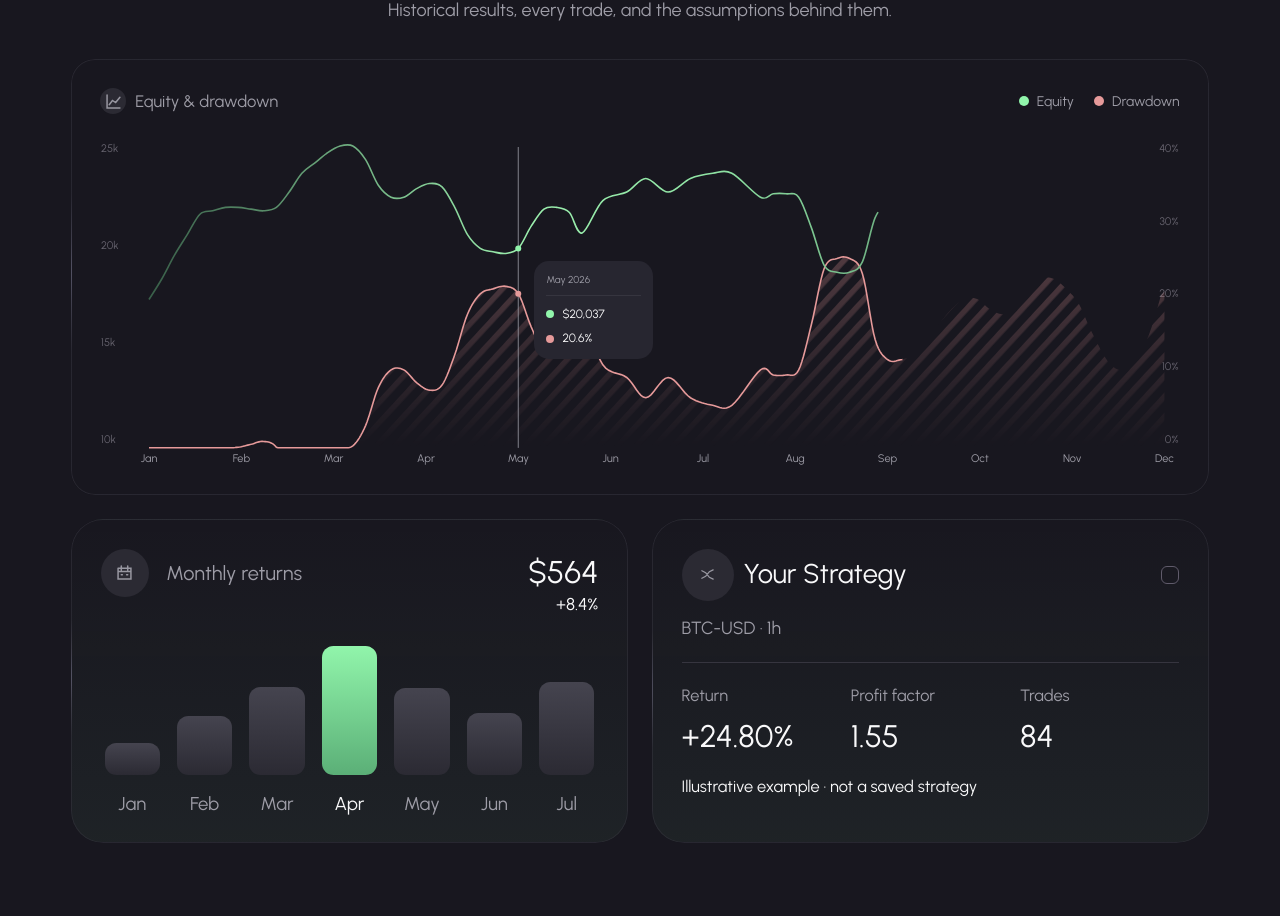
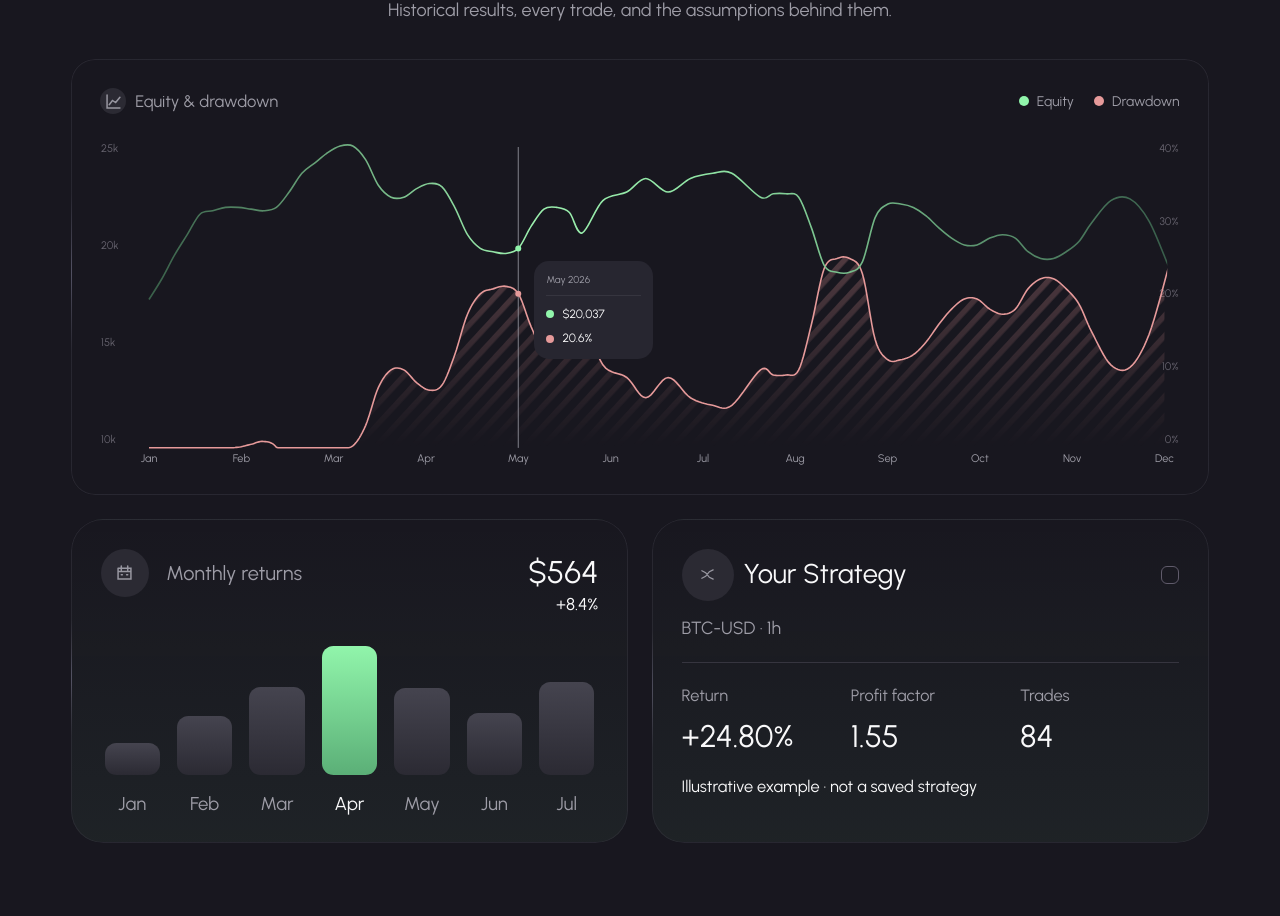
Before and after one commit to LukasDufek28/Testify, a React (Vite) app: page / in a window 1280 px wide. Shown: the part 1035-1951 px from the top of the page. Built offline with nearby package versions, Linux system fonts and the light colour scheme.

Commit message:
Keep complete equity curves visible at every responsive scale

```diff
--- a/src/ResponsiveEquity.tsx
+++ b/src/ResponsiveEquity.tsx
@@ -1,5 +1,5 @@
 import {getDisplayTimezone} from './RunDefaults';
-import { motion, useMotionTemplate, useReducedMotion, useSpring } from "motion/react";
+import { motion, useInView, useMotionTemplate, useReducedMotion, useSpring } from "motion/react";
 import GraphNumber from "./GraphNumber";
 import useCardTilt from './useCardTilt';
 import { useEffect, useId, useMemo, useRef, useState } from "react";
@@ -23,6 +23,7 @@ function pathY(path: SVGPathElement, x: number) {
 export default function ResponsiveEquity({ run, className = "" }: { run?: Run; className?: string }) {
   const tilt=useCardTilt();
   const root = useRef<HTMLDivElement>(null);
+  const inView = useInView(root, {once:true,amount:.1});
   const equityPath = useRef<SVGPathElement>(null);
   const lossPath = useRef<SVGPathElement>(null);
   const id = useId().replaceAll(":", "");
@@ -115,13 +116,20 @@ export default function ResponsiveEquity({ run, className = "" }: { run?: Run; c
           <linearGradient id={`${id}-equity`} x1="0" y1="0" x2="1" y2="0"><stop stopColor="#395f49" /><stop offset=".36" stopColor="#9beead" /><stop offset=".55" stopColor="#90e5a5" /><stop offset="1" stopColor="#385d4a" /></linearGradient>
           <mask id={`${id}-mask`}><rect x={left} y={top} width={right - left} height={bottom - top} fill={`url(#${id}-fade)`} /></mask>
           <pattern id={`${id}-stripes`} width="10" height="10" patternUnits="userSpaceOnUse" patternTransform="rotate(42)"><rect width="4" height="10" fill="#e69a9a" opacity=".45" /></pattern>
+          <clipPath id={`${id}-reveal`}>
+            {/* Reveal in plot coordinates: normalized dash lengths truncate a
+                non-scaling stroke when the responsive group is enlarged. */}
+            <motion.rect key={(run?.id||'preview')+'-reveal'} data-chart="reveal" x={left-2} y={-1000} height={3000} width={right-left+4} initial={reduced?false:{width:0}} animate={{width:reduced||inView?right-left+4:0}} transition={{duration:reduced?0:.75,ease:[.22,1,.36,1]}} />
+          </clipPath>
         </defs>
         {equityLabels.map((label,i) => <text key={i} data-axis="equity" x="1" y={5 + i * (height - 10) / 3} fill="#66636e" fontSize="11">{label}</text>)}
         {[0, 1, 2, 3, 4].map(i => <text key={i} x={width - 1} y={5 + i * (height - 10) / 4} textAnchor="end" fill="#66636e" fontSize="11">{Math.round(maxLoss - i * maxLoss / 4)}%</text>)}
         <g transform={`translate(${gutter} 0) scale(${plotWidth / (right - left)} ${height / (bottom - top)}) translate(${-left} ${-top})`}>
           <motion.path key={(run?.id||'preview')+'-area'} initial={reduced?false:{opacity:0}} whileInView={{opacity:1}} viewport={{once:true}} animate={reduced?{opacity:1}:undefined} transition={{duration:reduced?0:.5,delay:reduced?0:.15}} d={`${lossD}L${right},${bottom}L${left},${bottom}Z`} fill={`url(#${id}-stripes)`} mask={`url(#${id}-mask)`} />
-          <motion.path key={(run?.id||'preview')+'-drawdown'} initial={reduced?false:{pathLength:0}} whileInView={{pathLength:1}} viewport={{once:true}} animate={reduced?{pathLength:1}:undefined} transition={{duration:reduced?0:.75,ease:[.22,1,.36,1]}} ref={lossPath} data-chart="benchmark" d={lossD} fill="none" stroke="#e69a9a" strokeWidth="1.6" vectorEffect="non-scaling-stroke" />
-          <motion.path key={(run?.id||'preview')+'-equity'} initial={reduced?false:{pathLength:0}} whileInView={{pathLength:1}} viewport={{once:true}} animate={reduced?{pathLength:1}:undefined} transition={{duration:reduced?0:.75,ease:[.22,1,.36,1]}} ref={equityPath} data-chart="strategy" d={equityD} fill="none" stroke={`url(#${id}-equity)`} strokeWidth="1.6" vectorEffect="non-scaling-stroke" />
+          <g clipPath={`url(#${id}-reveal)`}>
+            <path ref={lossPath} data-chart="benchmark" d={lossD} fill="none" stroke="#e69a9a" strokeWidth="1.6" vectorEffect="non-scaling-stroke" />
+            <path ref={equityPath} data-chart="strategy" d={equityD} fill="none" stroke={`url(#${id}-equity)`} strokeWidth="1.6" vectorEffect="non-scaling-stroke" />
+          </g>
         </g>
         <motion.line x1={cursorX} x2={cursorX} y1="0" y2={height} stroke="#9e9da7" strokeWidth=".8" />
         <motion.circle data-chart="equity-marker" cx={cursorX} cy={cursorY} r="3" fill="#91f5ab" /><motion.circle cx={cursorX} cy={drawdownY} r="3" fill="#e69a9a" />
```
Also changed, not shown: 2 other files (tests, documents, lock files or other folders).
